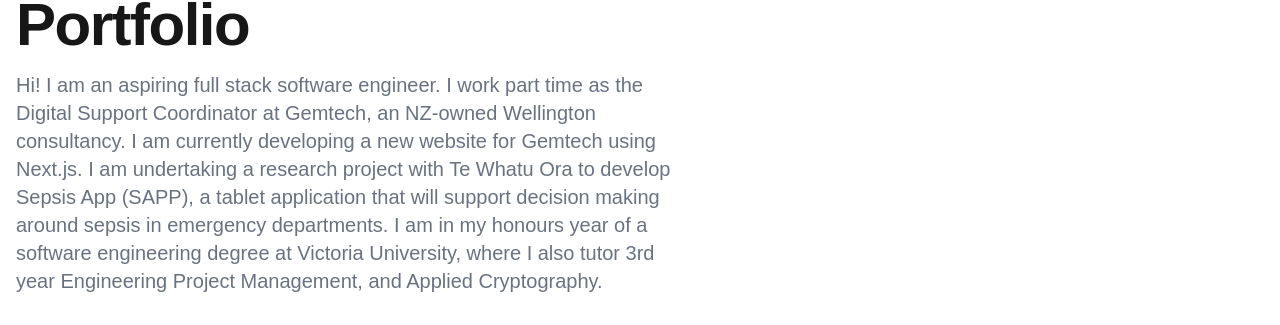
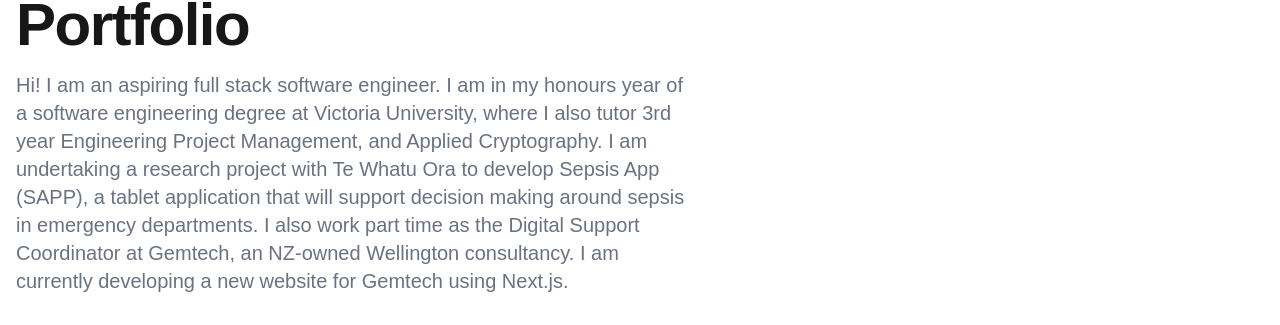
Before and after one commit to nathan-chamberlain/portfolio, a Next.js app: page / in a window 1280 px wide. Shown: the part 189-514 px from the top of the page. Built offline with nearby package versions, Linux system fonts and the light colour scheme.

Commit message:
Update content

```diff
--- a/components/Hero.tsx
+++ b/components/Hero.tsx
@@ -18,7 +18,7 @@
             <div className="grid max-w-screen-xl px-4 py-8 mx-auto lg:gap-8 xl:gap-0 lg:py-16 lg:grid-cols-12 lg:items-start">
                 <div className="mr-auto place-self-center lg:col-span-7">
                     <h1 className="max-w-2xl mb-4 text-4xl font-extrabold tracking-tight leading-none md:text-5xl xl:text-6xl dark:text-white">Nathan Chamberlain Portfolio</h1>
-                    <p className="max-w-2xl mb-6 font-light text-gray-500 lg:mb-8 md:text-lg lg:text-xl dark:text-gray-400">Hi! I am an aspiring full stack software engineer. I work part time as the Digital Support Coordinator at Gemtech, an NZ-owned Wellington consultancy. I am currently developing a new website for Gemtech using Next.js. I am undertaking a research project with Te Whatu Ora to develop Sepsis App (SAPP), a tablet application that will support decision making around sepsis in emergency departments. I am in my honours year of a software engineering degree at Victoria University, where I also tutor 3rd year Engineering Project Management, and Applied Cryptography.</p>
+                    <p className="max-w-2xl mb-6 font-light text-gray-500 lg:mb-8 md:text-lg lg:text-xl dark:text-gray-400">Hi! I am an aspiring full stack software engineer. I am in my honours year of a software engineering degree at Victoria University, where I also tutor 3rd year Engineering Project Management, and Applied Cryptography.  I am undertaking a research project with Te Whatu Ora to develop Sepsis App (SAPP), a tablet application that will support decision making around sepsis in emergency departments. I also work part time as the Digital Support Coordinator at Gemtech, an NZ-owned Wellington consultancy. I am currently developing a new website for Gemtech using Next.js.</p>
                     <button onClick={onScrollToProject} className="inline-flex items-center justify-center px-5 py-3 mr-3 text-base font-medium text-center text-white rounded-lg bg-blue-700 hover:bg-blue-800 focus:ring-4 focus:ring-blue-300 dark:focus:ring-blue-900 cursor-pointer">
                         Projects
                         <svg className="w-5 h-5 ml-2 -mr-1" fill="currentColor" viewBox="0 0 20 20" xmlns="http://www.w3.org/2000/svg"><path fillRule="evenodd" d="M10.293 3.293a1 1 0 011.414 0l6 6a1 1 0 010 1.414l-6 6a1 1 0 01-1.414-1.414L14.586 11H3a1 1 0 110-2h11.586l-4.293-4.293a1 1 0 010-1.414z" clipRule="evenodd"></path></svg>
```
